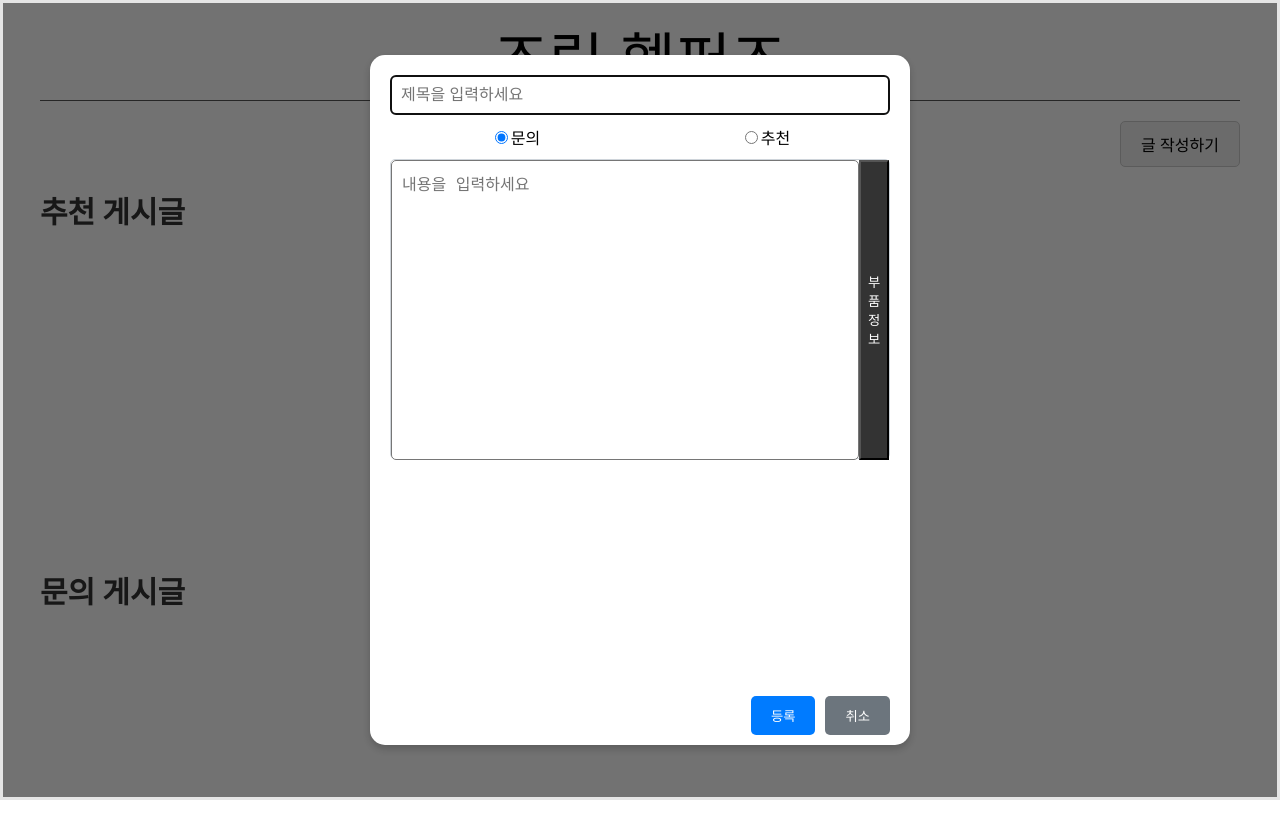
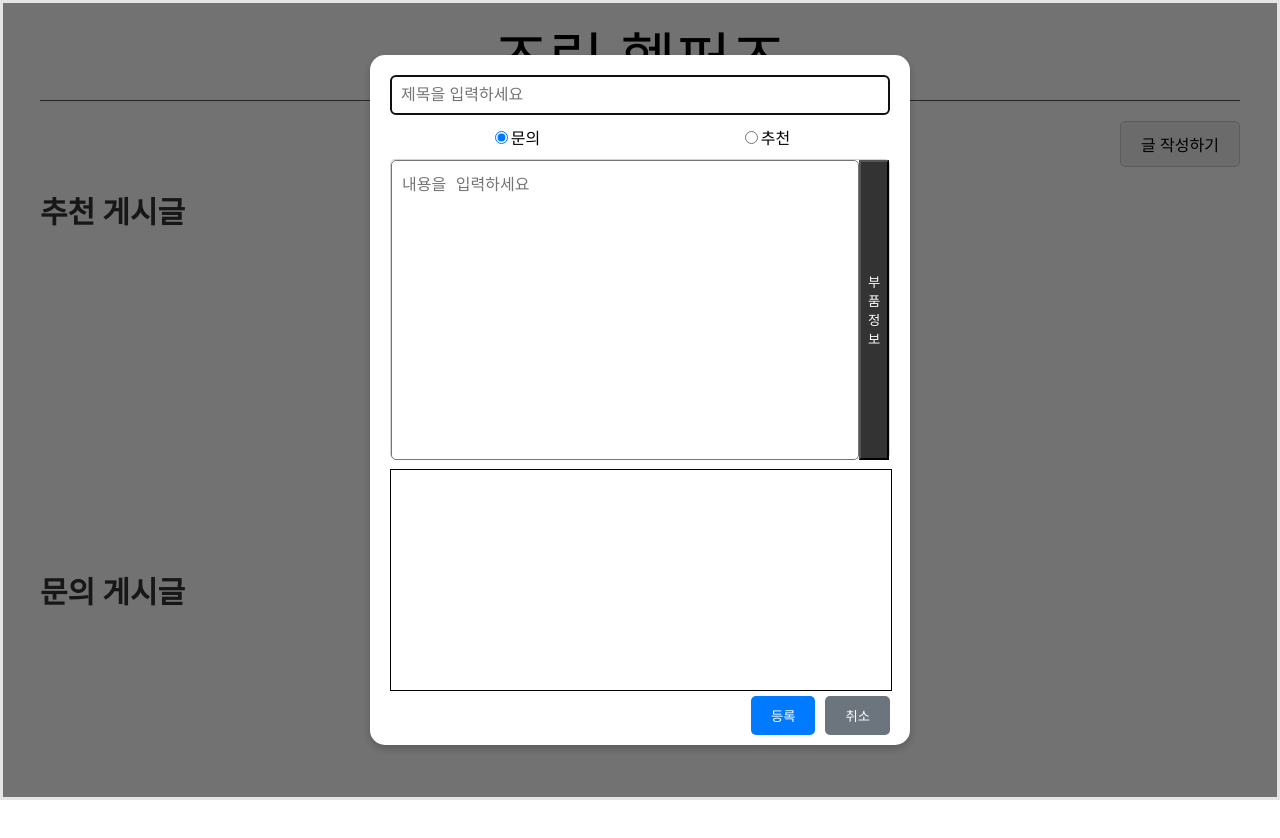
Before and after one commit to 1soo/ComposeHelpers, a React (Create React App) app: page / in a window 1280 px wide. Both pictures are taken after a click on the button "글 작성하기". Shown: the top 838 px of the page. Built offline with nearby package versions, Linux system fonts and the light colour scheme; the HTML template or start-up script is replaced by a standard one.

Commit message:
댓글 div 추가

```diff
--- a/src/Post/PostModal.js
+++ b/src/Post/PostModal.js
@@ -262,6 +262,9 @@ function PostModal(props){
                             부품 정보
                         </button>
                     </div>
+                    <div style={styles.modalReplyContainer}>
+
+                    </div>
                     <div style={styles.modalBtnContainer}>
                         {buttonOutput}
                     </div>
```
